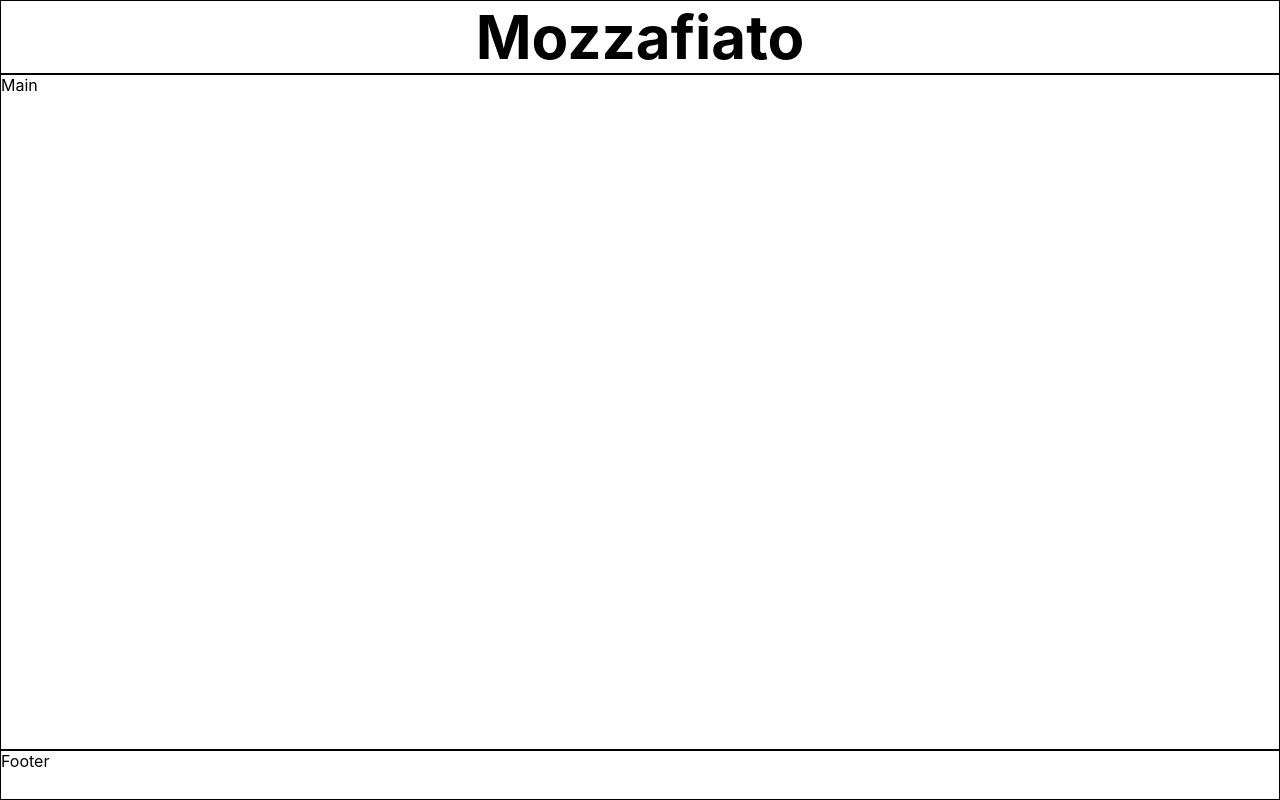
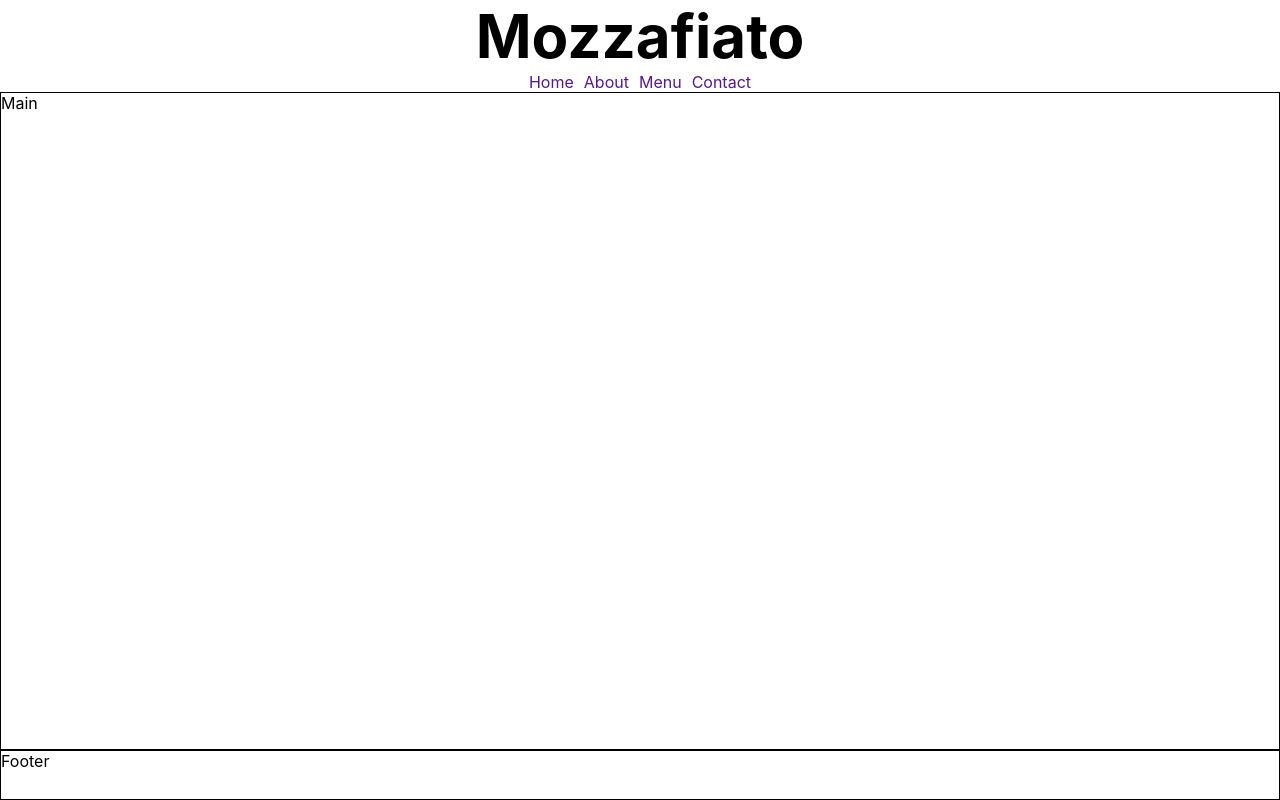
Before and after one commit to JPaulCodes/restaurant-page, a website built with webpack: page src/template.html in a window 1280 px wide. Built offline with nearby package versions, Linux system fonts and the light colour scheme.

Commit message:
Add top navigation bar

```diff
--- a/src/css/styles.css
+++ b/src/css/styles.css
@@ -15,7 +15,20 @@ body {
 h1 {
   text-align: center;
   font-size: 60px;
-  border: 1px solid black;
+}
+
+.top-nav ul {
+  display: flex;
+  justify-content: center;
+  gap: 10px;
+}
+
+ul {
+  list-style: none;
+}
+
+a {
+  text-decoration: none;
 }
 
 main {
--- a/src/template.html
+++ b/src/template.html
@@ -9,6 +9,22 @@
 <body>
   <header>
     <h1>Mozzafiato</h1>
+    <nav class="top-nav">
+      <ul>
+        <li>
+          <a href="">Home</a>
+        </li>
+        <li>
+          <a href="">About</a>
+        </li>
+        <li>
+          <a href="">Menu</a>
+        </li>
+        <li>
+          <a href="">Contact</a>
+        </li>
+      </ul>
+    </nav>
   </header>
   <main>Main</main>
   <footer>Footer</footer>
```
